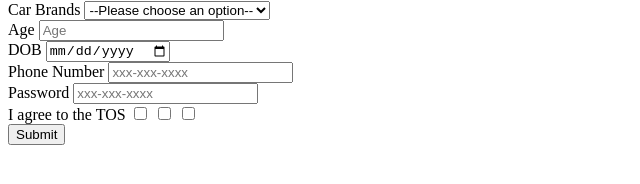
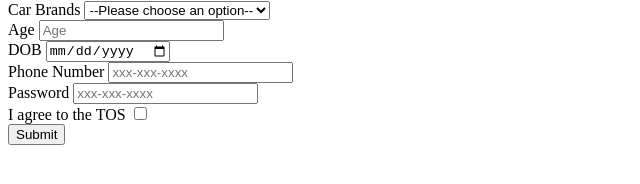
Before and after one commit to acciojob/signup-form-car-ItsCoderRam, a website: page main.html in a window 1280 px wide. Shown: the part 178-362 px from the top of the page, 0-640 px from the left. Drawn offline with Linux system fonts and the light colour scheme.

Commit message:
created a submission

```diff
--- a/main.html
+++ b/main.html
@@ -43,8 +43,6 @@
 	<br/>
 	<label for="tos">I agree to the TOS</label>
 	<input id="tos" type="checkbox" value="*" required/>
-	<input type="checkbox" value="***"/>
-	   <input type="checkbox" value="*****"/>
 	<br/>
 	<button type="submit">Submit</button>
 </form>
```
